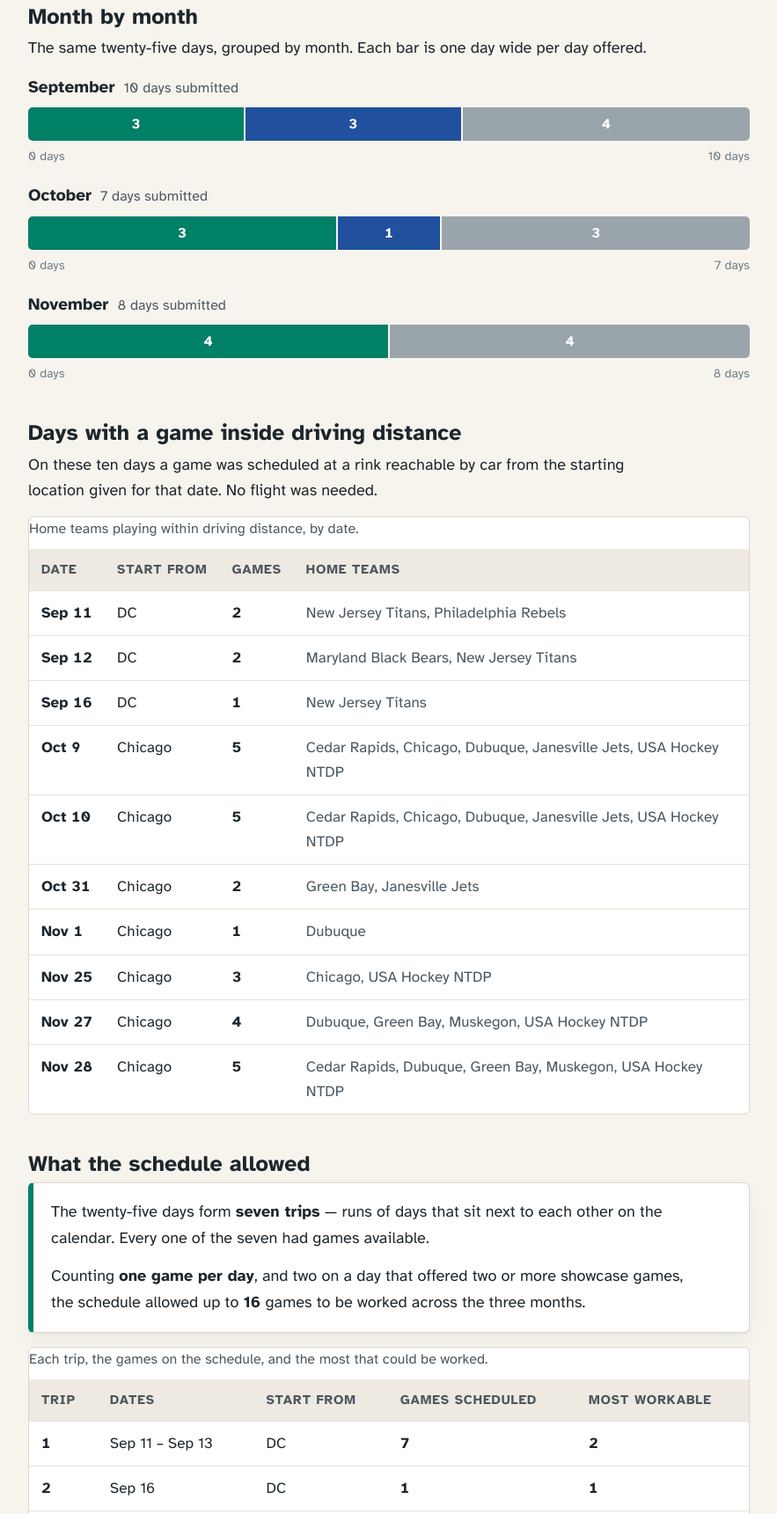
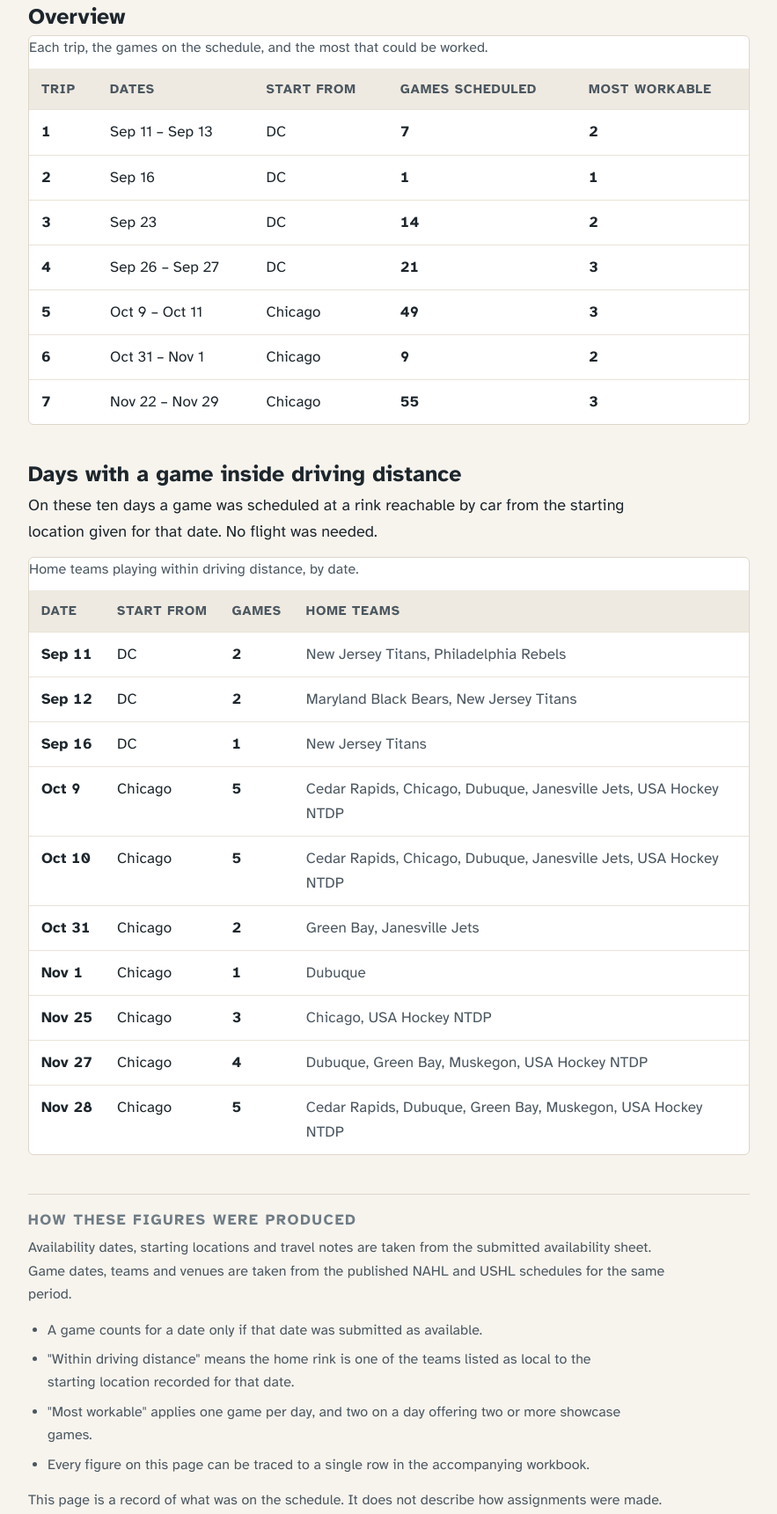
Before and after one commit to strettyit10/hockey, a plain HTML site: page Availability.html in a window 1280 px wide. Shown: the part 1434-3155 px from the top of the page at 88% size, without its empty margins (198-1081 px from the left). Drawn offline with Linux system fonts and the light colour scheme.

Commit message:
Add files via upload

```diff
--- a/Availability.html
+++ b/Availability.html
@@ -109,19 +109,6 @@ section > p:last-child{margin-bottom:0}
 .day.none{background:var(--none-wash)}
 .day.none .st{color:var(--ink-2)}
 
-/* ---------- month bars ---------- */
-.months{margin:0; padding:0; list-style:none; display:grid; gap:18px}
-.month .mh{display:flex; align-items:baseline; gap:10px; margin-bottom:7px}
-.month .mh b{font-size:19px}
-.month .mh span{font-size:16px; color:var(--ink-2)}
-.bar{display:flex; gap:2px; height:38px; border-radius:5px; overflow:hidden}
-.seg{display:grid; place-items:center; color:#fff; font-weight:700; font-size:16px;
-  min-width:2px; font-variant-numeric:tabular-nums}
-.seg.s-drive{background:var(--drive)} .seg.s-travel{background:var(--travel)}
-.seg.s-none{background:var(--none)}
-.axis{display:flex; justify-content:space-between; font-size:14px; color:var(--muted);
-  margin-top:6px}
-
 /* ---------- table ---------- */
 .tw{overflow-x:auto; border:1px solid var(--rule); border-radius:6px; background:var(--card)}
 table{border-collapse:collapse; width:100%; font-size:17px}
@@ -133,10 +120,7 @@ tbody tr:last-child td{border-bottom:0}
 td.n{font-variant-numeric:tabular-nums; white-space:nowrap; font-weight:700}
 td.teams{color:var(--ink-2)}
 
-/* ---------- callout + notes ---------- */
-.note{background:var(--card); border:1px solid var(--rule); border-left:6px solid var(--drive);
-  border-radius:6px; padding:18px 20px; box-shadow:var(--shadow)}
-.note p:last-child{margin-bottom:0}
+/* ---------- notes ---------- */
 .method{font-size:16px; color:var(--ink-2); border-top:1px solid var(--rule);
   padding-top:18px; margin-top:44px}
 .method p{max-width:70ch}
@@ -149,7 +133,6 @@ ul.plain li{margin-bottom:7px; max-width:64ch}
   body{font-size:17px}
   .page{padding-inline:16px; padding-block:26px 48px}
   .tile b{font-size:38px}
-  .bar{height:34px}
 }
 @media (prefers-reduced-motion:reduce){*{transition:none !important}}
 </style>
@@ -191,9 +174,17 @@ ul.plain li{margin-bottom:7px; max-width:64ch}
 </section>
 
 <section>
-  <h2>Month by month</h2>
-  <p>The same twenty-five days, grouped by month. Each bar is one day wide per day offered.</p>
-  <ul class="months" id="months"></ul>
+  <h2>Overview</h2>
+  <div class="tw">
+    <table>
+      <caption>Each trip, the games on the schedule, and the most that could be worked.</caption>
+      <thead>
+        <tr><th scope="col">Trip</th><th scope="col">Dates</th><th scope="col">Start from</th>
+            <th scope="col">Games scheduled</th><th scope="col">Most workable</th></tr>
+      </thead>
+      <tbody id="tripRows"></tbody>
+    </table>
+  </div>
 </section>
 
 <section>
@@ -208,27 +199,6 @@ ul.plain li{margin-bottom:7px; max-width:64ch}
             <th scope="col">Games</th><th scope="col">Home teams</th></tr>
       </thead>
       <tbody id="driveRows"></tbody>
-    </table>
-  </div>
-</section>
-
-<section>
-  <h2>What the schedule allowed</h2>
-  <div class="note">
-    <p>The twenty-five days form <strong>seven trips</strong> — runs of days that sit next
-       to each other on the calendar. Every one of the seven had games available.</p>
-    <p>Counting <strong>one game per day</strong>, and two on a day that offered two or more
-       showcase games, the schedule allowed up to <strong id="tMax">0</strong> games to be
-       worked across the three months.</p>
-  </div>
-  <div class="tw" style="margin-top:16px">
-    <table>
-      <caption>Each trip, the games on the schedule, and the most that could be worked.</caption>
-      <thead>
-        <tr><th scope="col">Trip</th><th scope="col">Dates</th><th scope="col">Start from</th>
-            <th scope="col">Games scheduled</th><th scope="col">Most workable</th></tr>
-      </thead>
-      <tbody id="tripRows"></tbody>
     </table>
   </div>
 </section>
@@ -263,7 +233,6 @@ const WORD = {
 };
 
 document.getElementById('tGames').textContent = D.tot.games;
-document.getElementById('tMax').textContent = D.tot.maxTotal;
 
 document.getElementById('days').innerHTML = D.days.map(d => {
   const [k, mark] = KEY[d.status];
@@ -273,21 +242,6 @@ document.getElementById('days').innerHTML = D.days.map(d => {
     <div class="wd">${esc(d.wd)}</div>
     <div class="st"><span class="key ${k}" aria-hidden="true">${mark}</span>
       <span>${esc(WORD[d.status](n))}</span></div>
-  </li>`;
-}).join('');
-
-document.getElementById('months').innerHTML = D.months.map(m => {
-  const drive = m.drive, travel = m.withg - m.drive, none = m.days - m.withg;
-  const seg = (cls, v, label) => v ? `<div class="seg s-${cls}" style="flex:${v}"
-      title="${v} ${label}">${v}</div>` : '';
-  return `<li class="month">
-    <div class="mh"><b>${esc(m.month)}</b><span>${m.days} days submitted</span></div>
-    <div class="bar">
-      ${seg('drive', drive, 'days with a drivable game')}
-      ${seg('travel', travel, 'days with a game, travel required')}
-      ${seg('none', none, 'days with no game scheduled')}
-    </div>
-    <div class="axis"><span>0 days</span><span>${m.days} days</span></div>
   </li>`;
 }).join('');
 
```
